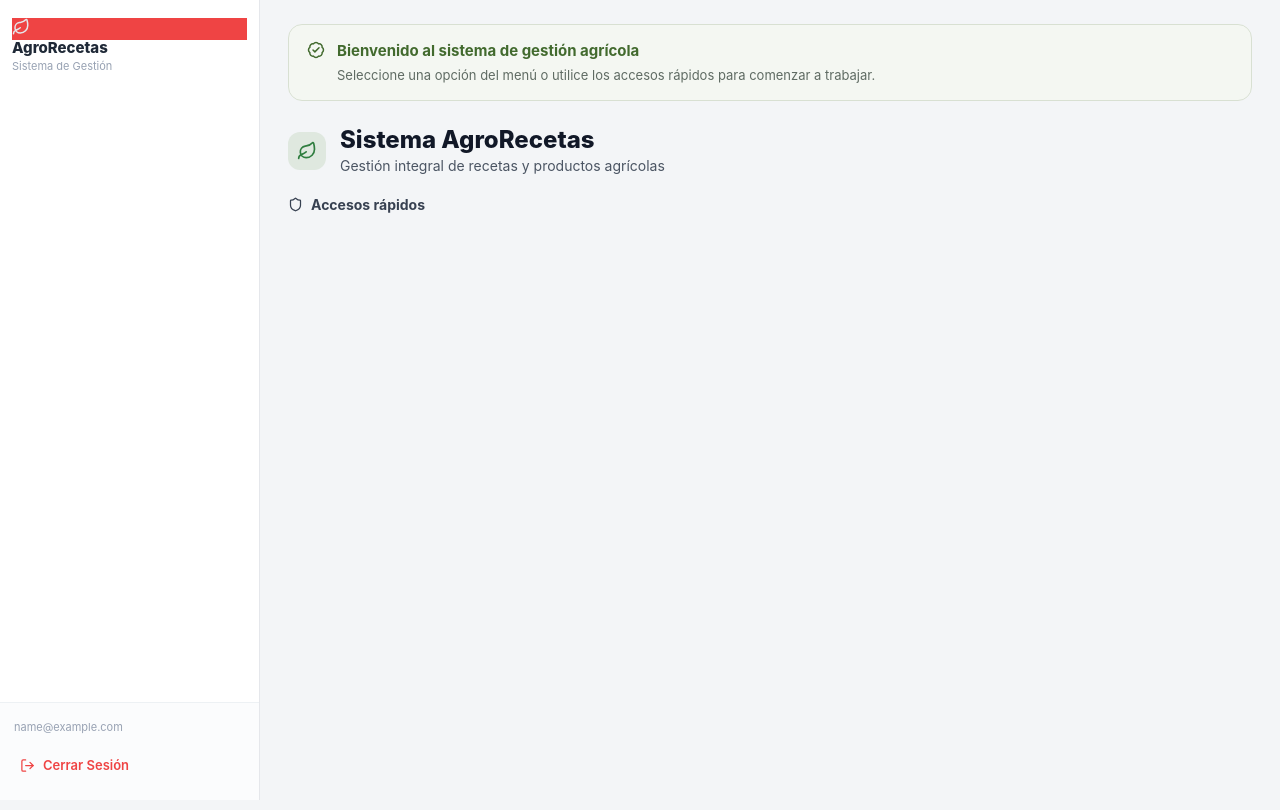
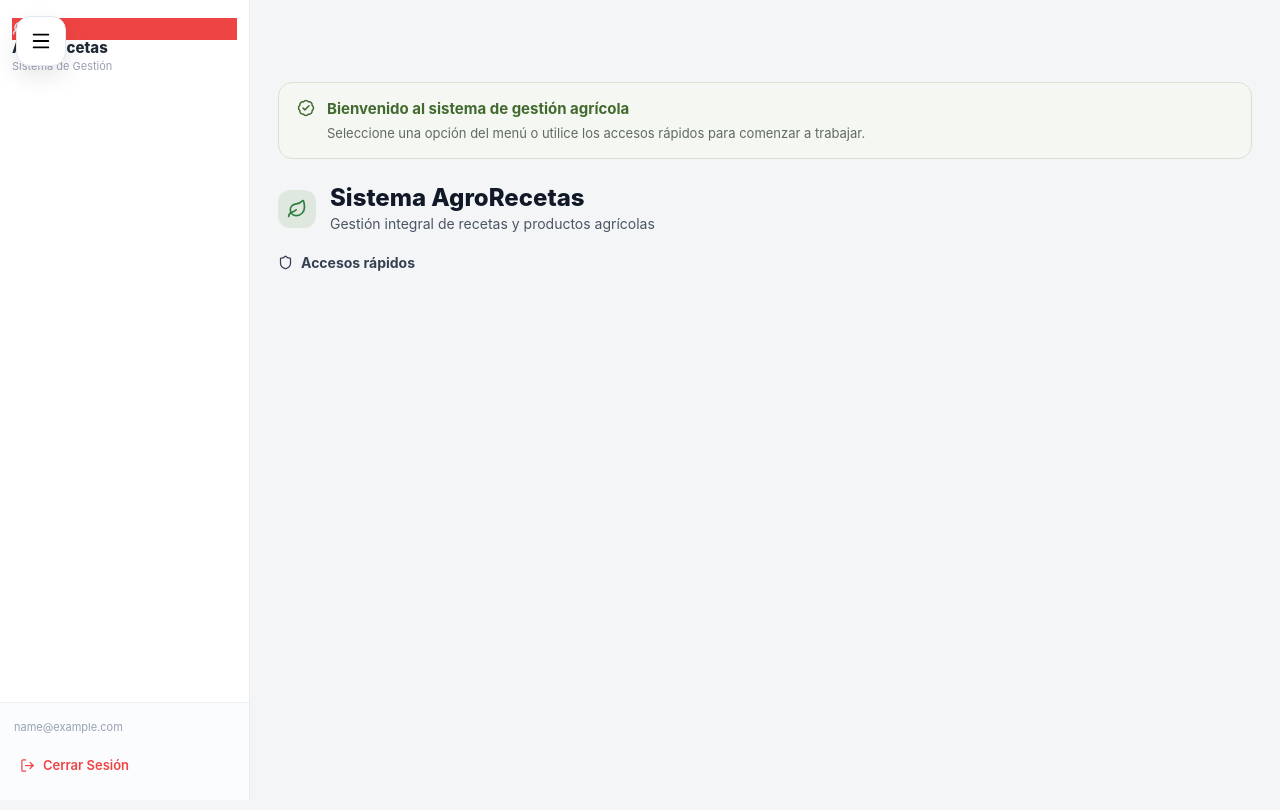
Before and after one commit to JMoyaG/app-recetas, a React (Vite) app: page / in a window 1280 px wide. Shown: the top 810 px of the page. Built offline with nearby package versions, Linux system fonts and the light colour scheme; sample sign-in values are in the browser's storage.

Commit message:
correccion de slider

```diff
--- a/src/components/AppLayout.tsx
+++ b/src/components/AppLayout.tsx
@@ -1,19 +1,28 @@
 import { Outlet, useLocation } from "react-router-dom";
 import { AnimatePresence, motion } from "framer-motion";
 import { useEffect, useState } from "react";
+import { Menu } from "lucide-react";
 import Sidebar from "./Sidebar";
-import { Menu } from "lucide-react";
 
 function AppLayout() {
   const location = useLocation();
-  const [sidebarOpen, setSidebarOpen] = useState(false);
+
   const [isMobile, setIsMobile] = useState(
     typeof window !== "undefined" ? window.innerWidth <= 768 : false
   );
+  const [sidebarOpen, setSidebarOpen] = useState(false);
+  const [collapsed, setCollapsed] = useState(false);
 
   useEffect(() => {
     function handleResize() {
-      setIsMobile(window.innerWidth <= 768);
+      const mobile = window.innerWidth <= 768;
+      setIsMobile(mobile);
+
+      if (mobile) {
+        setCollapsed(false);
+      } else {
+        setSidebarOpen(false);
+      }
     }
 
     handleResize();
@@ -22,17 +31,23 @@ function AppLayout() {
   }, []);
 
   useEffect(() => {
+    if (isMobile) {
       setSidebarOpen(false);
-  }, [location.pathname]);
+    }
+  }, [location.pathname, isMobile]);
+
+  const desktopSidebarWidth = collapsed ? 84 : 250;
 
   return (
     <div className="app-shell">
-      {!isMobile && <Sidebar />}
-
-      {isMobile && (
-        <>
       <button
-            onClick={() => setSidebarOpen(true)}
+        onClick={() => {
+          if (isMobile) {
+            setSidebarOpen(true);
+          } else {
+            setCollapsed((prev) => !prev);
+          }
+        }}
         style={{
           position: "fixed",
           top: 16,
@@ -40,29 +55,33 @@ function AppLayout() {
           zIndex: 2200,
           background: "#fff",
           border: "1px solid #e2e8f0",
-              borderRadius: 16,
-              width: 56,
-              height: 56,
+          borderRadius: 14,
+          width: 50,
+          height: 50,
           display: "flex",
           alignItems: "center",
           justifyContent: "center",
           cursor: "pointer",
-              boxShadow: "0 10px 30px rgba(15,23,42,0.12)",
+          boxShadow: "0 10px 25px rgba(15,23,42,0.10)",
         }}
         aria-label="Abrir menú"
       >
-            <Menu size={24} />
+        <Menu size={22} />
       </button>
 
+      {!isMobile && <Sidebar collapsed={collapsed} />}
+
+      {isMobile && (
+        <>
           {sidebarOpen && (
             <div
               onClick={() => setSidebarOpen(false)}
               style={{
                 position: "fixed",
                 inset: 0,
-      background: "rgba(0,0,0,0.6)",
-      backdropFilter: "blur(4px)",
-      zIndex: 2090,
+                background: "rgba(0,0,0,0.45)",
+                backdropFilter: "blur(3px)",
+                zIndex: 2000,
               }}
             />
           )}
@@ -72,7 +91,7 @@ function AppLayout() {
               position: "fixed",
               top: 0,
               left: sidebarOpen ? 0 : "-280px",
-              width: "280px",
+              width: 280,
               height: "100vh",
               zIndex: 2100,
               transition: "left 0.28s ease",
@@ -87,7 +106,9 @@ function AppLayout() {
         className="main-content"
         style={{
           width: "100%",
-          paddingTop: isMobile ? 86 : undefined,
+          paddingTop: 82,
+          marginLeft: !isMobile ? desktopSidebarWidth : 0,
+          transition: "margin-left 0.25s ease",
         }}
       >
         <AnimatePresence mode="wait">
--- a/src/components/Sidebar.tsx
+++ b/src/components/Sidebar.tsx
@@ -27,70 +27,75 @@ type MenuItem = {
 type SidebarProps = {
   mobile?: boolean;
   onNavigate?: () => void;
+  collapsed?: boolean;
 };
 
-const Sidebar = ({ mobile = false, onNavigate }: SidebarProps) => {
+const Sidebar = ({
+  mobile = false,
+  onNavigate,
+  collapsed = false,
+}: SidebarProps) => {
   const { user, logout } = useAuth();
   const navigate = useNavigate();
 
   const items: MenuItem[] = [
     {
       to: "/",
-      icon: <House size={16} />,
+      icon: <House size={18} />,
       label: "Inicio",
       roles: ["Mantenimiento", "Administrativo", "Ingeniero", "Sucursal"],
     },
     {
       to: "/clientes",
-      icon: <Users size={16} />,
+      icon: <Users size={18} />,
       label: "Clientes",
       roles: ["Mantenimiento", "Administrativo"],
     },
     {
       to: "/ingenieros",
-      icon: <UserRound size={16} />,
+      icon: <UserRound size={18} />,
       label: "Ingenieros",
       roles: ["Mantenimiento", "Administrativo"],
     },
     {
       to: "/fincas",
-      icon: <MapPin size={16} />,
+      icon: <MapPin size={18} />,
       label: "Fincas",
       roles: ["Mantenimiento", "Administrativo", "Ingeniero"],
     },
     {
       to: "/sucursales",
-      icon: <Building2 size={16} />,
+      icon: <Building2 size={18} />,
       label: "Sucursales",
       roles: ["Mantenimiento", "Administrativo"],
     },
     {
       to: "/productos",
-      icon: <Package size={16} />,
+      icon: <Package size={18} />,
       label: "Productos",
       roles: ["Mantenimiento", "Administrativo", "Ingeniero", "Sucursal"],
     },
     {
       to: "/recetas-ingeniero",
-      icon: <FileText size={16} />,
+      icon: <FileText size={18} />,
       label: "Recetas Ingeniero",
       roles: ["Mantenimiento", "Ingeniero"],
     },
     {
       to: "/historial",
-      icon: <History size={16} />,
+      icon: <History size={18} />,
       label: "Historial",
       roles: ["Mantenimiento", "Administrativo"],
     },
     {
       to: "/recetas-sucursales",
-      icon: <ClipboardList size={16} />,
+      icon: <ClipboardList size={18} />,
       label: "Recetas Sucursales",
       roles: ["Mantenimiento", "Sucursal"],
     },
     {
       to: "/gestion-usuarios",
-      icon: <Settings size={16} />,
+      icon: <Settings size={18} />,
       label: "Gestión Usuarios",
       roles: ["Mantenimiento"],
     },
@@ -106,47 +111,56 @@ const Sidebar = ({ mobile = false, onNavigate }: SidebarProps) => {
     onNavigate?.();
   }
 
+  const width = mobile ? 280 : collapsed ? 84 : 250;
+
   return (
     <motion.aside
       className="sidebar"
-      initial={{ x: mobile ? -16 : -24, opacity: 0 }}
+      initial={{ x: mobile ? -20 : -24, opacity: 0 }}
       animate={{ x: 0, opacity: 1 }}
       transition={{ duration: 0.28, ease: "easeOut" }}
       style={{
-        width: mobile ? "100%" : undefined,
+        width,
+        minWidth: width,
+        maxWidth: width,
         height: "100vh",
-        background: "#fff",
-        borderRight: "1px solid #e5e7eb",
+        position: mobile ? "relative" : "fixed",
+        top: 0,
+        left: 0,
+        background: "#ffffff",
+        borderRight: "1px solid #e8ecef",
         display: "flex",
         flexDirection: "column",
         justifyContent: "space-between",
+        transition: "width 0.25s ease",
+        overflow: "hidden",
+        zIndex: mobile ? 2100 : 1200,
       }}
     >
-      <div className="sidebar-top">
+      <div className="sidebar-top" style={{ padding: collapsed && !mobile ? "18px 10px 16px" : "18px 12px 16px" }}>
         <motion.div
           className="brand"
           initial={{ opacity: 0, y: -8 }}
           animate={{ opacity: 1, y: 0 }}
           transition={{ delay: 0.05, duration: 0.3 }}
           style={{
-            padding: mobile ? "22px 20px 8px" : undefined,
+            justifyContent: collapsed && !mobile ? "center" : "flex-start",
+            padding: collapsed && !mobile ? "2px 0 12px" : undefined,
           }}
         >
           <div className="brand-icon">
             <Leaf size={18} />
           </div>
+
+          {(!collapsed || mobile) && (
             <div>
               <div className="brand-title">AgroRecetas</div>
               <div className="brand-subtitle">Sistema de Gestión</div>
             </div>
+          )}
         </motion.div>
 
-        <nav
-          className="sidebar-nav"
-          style={{
-            padding: mobile ? "8px 14px 0" : undefined,
-          }}
-        >
+        <nav className="sidebar-nav">
           {visibleItems.map((item, index) => (
             <motion.div
               key={item.to}
@@ -161,23 +175,26 @@ const Sidebar = ({ mobile = false, onNavigate }: SidebarProps) => {
                 className={({ isActive }) =>
                   `sidebar-link${isActive ? " active" : ""}`
                 }
+                title={collapsed && !mobile ? item.label : undefined}
+                style={{
+                  justifyContent: collapsed && !mobile ? "center" : "flex-start",
+                  padding: collapsed && !mobile ? "0 0" : undefined,
+                }}
               >
                 {item.icon}
-                <span>{item.label}</span>
+                {(!collapsed || mobile) && <span>{item.label}</span>}
               </NavLink>
             </motion.div>
           ))}
         </nav>
       </div>
 
+      {(!collapsed || mobile) && (
         <motion.div
           className="sidebar-bottom"
           initial={{ opacity: 0, y: 14 }}
           animate={{ opacity: 1, y: 0 }}
           transition={{ delay: 0.2, duration: 0.3 }}
-        style={{
-          padding: mobile ? "18px 20px 28px" : undefined,
-        }}
         >
           <div className="user-role">{user?.nombre}</div>
           <div className="user-email">{user?.email || "-"}</div>
@@ -188,6 +205,7 @@ const Sidebar = ({ mobile = false, onNavigate }: SidebarProps) => {
             <span>Cerrar Sesión</span>
           </button>
         </motion.div>
+      )}
     </motion.aside>
   );
 };
--- a/src/index.css
+++ b/src/index.css
@@ -701,3 +701,17 @@ input {
     border-top: 1px solid #eef2f7;
   }
 }
+@media (max-width: 768px) {
+  .main-content {
+    margin-left: 0 !important;
+    padding: 82px 14px 16px !important;
+  }
+
+  .page-wrap {
+    min-height: auto;
+  }
+
+  .sidebar-link {
+    border-radius: 14px;
+  }
+}
```
Lines whose indentation alone changed are shown as unchanged.
